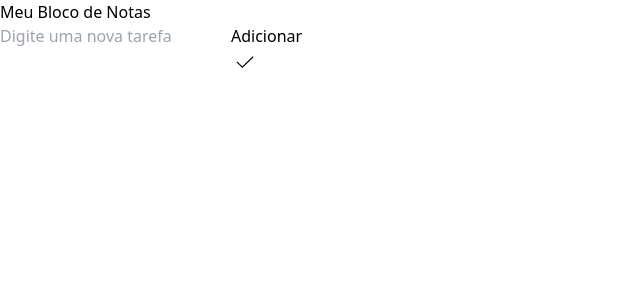
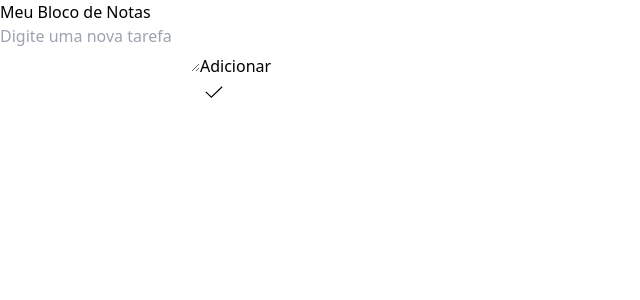
Before and after one commit to monicabarreto/anotarRotinas, a React (Vite) app: page / in a window 1280 px wide. Shown: the top 300 px of the page, without its empty margins (0-640 px from the left). Built offline with nearby package versions, Linux system fonts and the light colour scheme.

Commit message:
aumento da caixa de texto

```diff
--- a/src/App.jsx
+++ b/src/App.jsx
@@ -55,32 +55,42 @@ function App() {
     setSelectedTask(null);
   };
 
+  // Função para adicionar emoji de marcação ao pressionar Enter
+  const handleKeyDown = (e) => {
+    if (e.key === 'Enter') {
+      e.preventDefault(); // Impede o salto de linha padrão
+      const newValue = taskInput + '\n✅ '; // Adiciona emoji no início da nova linha
+      setTaskInput(newValue); // Atualiza o conteúdo do campo de entrada
+    }
+  };
+
   return (
     <div className="min-h-screen flex flex-col items-center bg-gray-100 py-8 px-4">
-      <h1 className="text-4xl font-bold text-center text-blue-600 mb-8">Meu Bloco de Notas </h1>
+      <h1 className="text-4xl font-bold text-center text-blue-600 mb-8">Meu Bloco de Notas</h1>
 
-
-      <div className="flex mb-6 w-full max-w-lg">
-        <input
-          type="text"
+      <div className="flex flex-col mb-3 w-full max-w-lg">
+        {/* Campo de entrada (textarea) */}
+        <textarea
           value={taskInput}
           onChange={(e) => setTaskInput(e.target.value)}
+          onKeyDown={handleKeyDown} // Adicionando evento de tecla pressionada
           placeholder="Digite uma nova tarefa"
-          className="w-full p-2 border border-gray-300 rounded-lg shadow-md"
+          className="w-full p-4 border border-gray-300 rounded-lg shadow-md resize-none h-32"
         />
+
+        {/* Botão abaixo do campo de entrada */}
         <button
   onClick={addTask}
-  className="ml-2 bg-green-500 text-white py-2 px-6 rounded-lg hover:bg-green-700 transition duration-300 flex items-center"
+  className="mt-2 bg-green-500 text-white py-2 px-4 text-sm rounded-lg hover:bg-green-700 transition duration-300 flex items-center"
 >
   Adicionar
-  <svg className="w-6 h-6 text-white-800 dark:text-white" aria-hidden="true" xmlns="http://www.w3.org/2000/svg" width="28" height="28" fill="none" viewBox="0 0 24 24">
-  <path stroke="currentColor"  d="M5 11.917 9.724 16.5 19 7.5"/>
+  <svg className="w-5 h-5 text-white-800 dark:text-white ml-2 flex items-center" aria-hidden="true" xmlns="http://www.w3.org/2000/svg" width="28" height="28" fill="none" viewBox="0 0 24 24" >
+    <path stroke="currentColor" d="M5 11.917 9.724 16.5 19 7.5"/>
   </svg>
-
 </button>
-
       </div>
 
+      {/* Lista de tarefas */}
       <div className="grid grid-cols-1 sm:grid-cols-2 md:grid-cols-3 lg:grid-cols-4 gap-6 mb-8 w-full max-w-6xl">
         {tasks.map((task) => (
           <div
@@ -92,7 +102,7 @@ function App() {
               <span>
                 {task.content.length > 30 ? task.content.substring(0, 30) + '...' : task.content}
                 <svg className="w-4 h-6 ml-1 text-white-800 dark:text-white flex items-center" aria-hidden="true" xmlns="http://www.w3.org/2000/svg" fill="none" viewBox="0 0 20 18">
-               <path stroke="currentColor"  d="M5 5h9M5 9h5m8-8H2a1 1 0 0 0-1 1v10a1 1 0 0 0 1 1h4l3.5 4 3.5-4h5a1 1 0 0 0 1-1V2a1 1 0 0 0-1-1Z"/>
+                  <path stroke="currentColor" d="M5 5h9M5 9h5m8-8H2a1 1 0 0 0-1 1v10a1 1 0 0 0 1 1h4l3.5 4 3.5-4h5a1 1 0 0 0 1-1V2a1 1 0 0 0-1-1Z"/>
                 </svg>
               </span>
             </button>
@@ -110,7 +120,7 @@ function App() {
               <button
                 onClick={(e) => {
                   e.stopPropagation();
-                  removeTask(task.id);  // Chama a função com confirmação
+                  removeTask(task.id); // Chama a função com confirmação
                 }}
                 className="bg-red-500 text-white py-1 px-3 rounded-lg hover:bg-red-600 transition duration-300"
               >
@@ -125,13 +135,11 @@ function App() {
         <div className="fixed top-0 left-0 w-full h-full bg-green bg-opacity-50 flex justify-center items-center z-10">
           <div className="bg-blue-100 p-6 rounded-xl w-100">
             <h3 className="text-2xl font-semibold mb-4">Detalhes:</h3>
-
             <textarea
               value={selectedTask.content}
               readOnly
               rows={12}
               className="w-full p-2 border border-blue-300 rounded-lg resize-none mb-4"
-
             />
             <button
               onClick={closeCardInfo}
```
Lines whose indentation alone changed are shown as unchanged.
